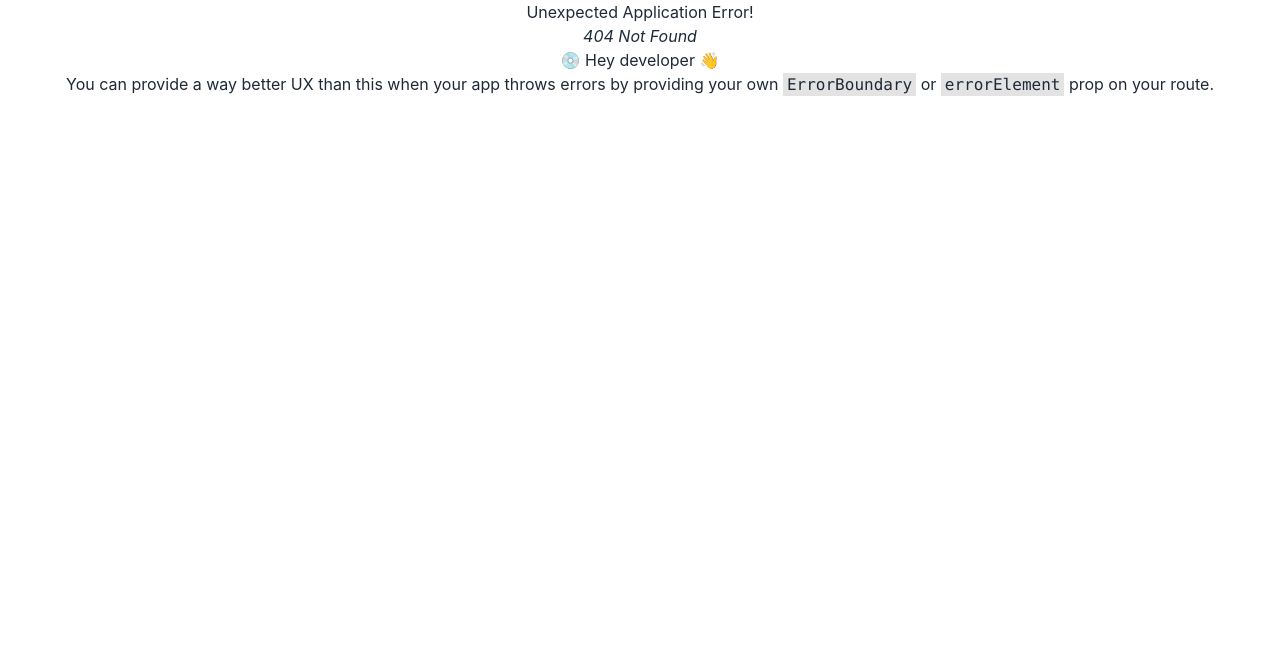
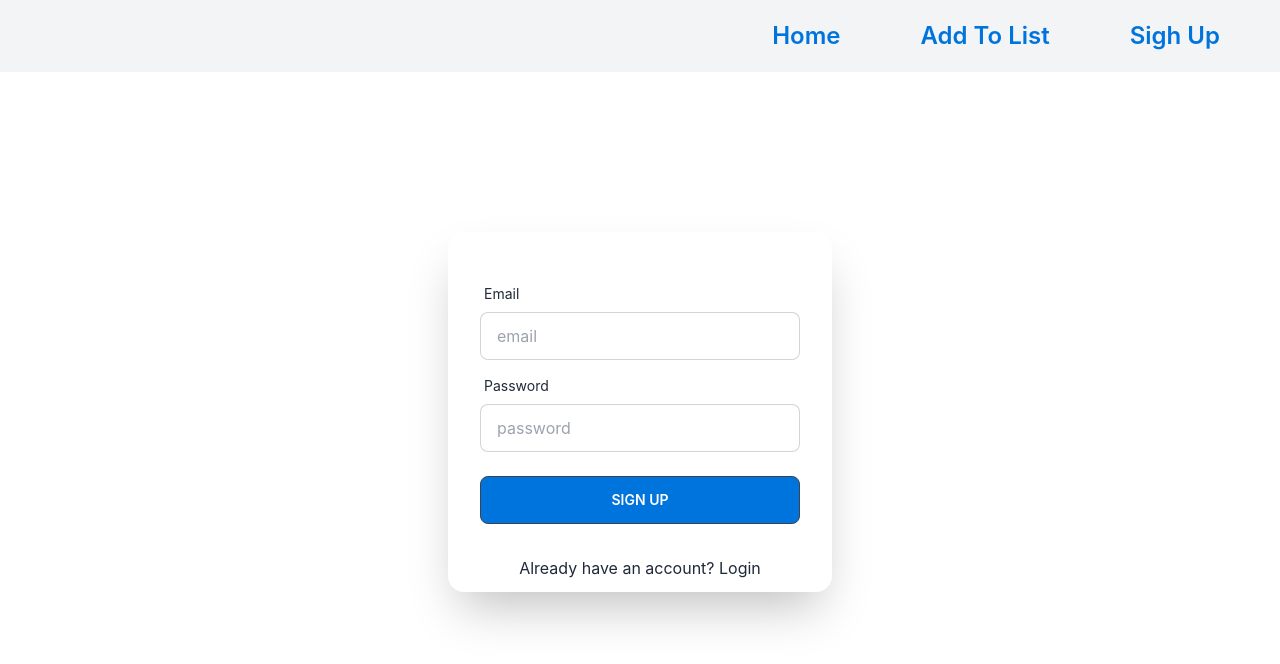
Before and after one commit to md-mahin-islam-mahi/Do-It, a React (Create React App) app: page /signup in a window 1280 px wide. Before the commit this address had no page. Shown: the top 664 px of the page. Built offline with nearby package versions, Linux system fonts and the light colour scheme; no server answers.

Commit message:
added signup and login method

```diff
--- a/package.json
+++ b/package.json
@@ -9,6 +9,7 @@
     "@testing-library/user-event": "^13.5.0",
     "axios": "^1.2.1",
     "daisyui": "^2.43.0",
+    "firebase": "^9.15.0",
     "react": "^18.2.0",
     "react-dom": "^18.2.0",
     "react-router-dom": "^6.4.5",
--- a/src/Components/Pages/Finished/Finished.js
+++ /dev/null
@@ -1,11 +0,0 @@
-import React from 'react';
-
-const Finished = () => {
-    return (
-        <div>
-            <h2>Finished Tasks</h2>
-        </div>
-    );
-};
-
-export default Finished;
--- a/src/Components/Pages/Home/Home.js
+++ b/src/Components/Pages/Home/Home.js
@@ -10,7 +10,7 @@ const Home = () => {
                     <div className="max-w-md">
                         <h3>Welcome to</h3>
                         <h1 className="mb-5 text-5xl font-bold">Do It</h1>
-                        <p className="mb-5">Provident cupiditate voluptatem et in. Quaerat fugiat ut assumenda excepturi exercitationem quasi. In deleniti eaque aut repudiandae et a id nisi.</p>
+                        <p>A ToDo list app</p>
                         <Link to="/myTasks">
                             <button className='btn bg-[#0074DD]'>My Task List</button>
                         </Link>
--- /dev/null
+++ b/src/Components/Pages/SignUp/Login/Login.js
@@ -0,0 +1,31 @@
+import React from 'react';
+import { Link } from 'react-router-dom';
+
+const Login = () => {
+    return (
+        <div>
+            <div className="card flex-shrink-0 mx-auto my-40 max-w-sm shadow-2xl bg-base-100">
+                <div className="card-body">
+                    <div className="form-control">
+                        <label className="label">
+                            <span className="label-text">Email</span>
+                        </label>
+                        <input type="text" placeholder="email" className="input input-bordered" />
+                    </div>
+                    <div className="form-control">
+                        <label className="label">
+                            <span className="label-text">Password</span>
+                        </label>
+                        <input type="text" placeholder="password" className="input input-bordered" />
+                        <label className="label">
+                        </label>
+                    </div>
+                    <input type="submit" value="Login" className='btn bg-[#0074DD]' />
+                </div>
+                <p>Dont have an account? <Link to = "/signup">Sign Up</Link></p>
+            </div>
+        </div>
+    );
+};
+
+export default Login;
--- /dev/null
+++ b/src/Components/Pages/SignUp/SignUp.js
@@ -0,0 +1,55 @@
+import React, { useContext, useState } from 'react';
+import { Link, useNavigate } from 'react-router-dom';
+import { AuthContext } from '../../../Context/AuthProvider';
+
+const SignUp = () => {
+    const {signUp} = useContext(AuthContext);
+    const [error, setError] = useState("");
+    const navigate = useNavigate();
+
+    const createUser = e => {
+        e.preventDefault();
+        const form = e.target;
+        const email = form.email.value;
+        const password = form.password.value;
+
+        signUp(email, password)
+        // .then(res => res.json())
+        .then(data => {
+            if (data) {
+                console.log(data);
+                setError("");
+                navigate("/");
+            }
+        })
+        .catch(err => setError(err));
+    }
+
+    return (
+        <form onSubmit={createUser}>
+            <div className="card flex-shrink-0 mx-auto my-40 max-w-sm shadow-2xl bg-base-100 py-3">
+                <div className="card-body">
+                    <div className="form-control">
+                        <label className="label">
+                            <span className="label-text">Email</span>
+                        </label>
+                        <input name='email' type="text" placeholder="email" className="input input-bordered" />
+                    </div>
+                    <div className="form-control">
+                        <label className="label">
+                            <span className="label-text">Password</span>
+                        </label>
+                        <input name='password' type="password" placeholder="password" className="input input-bordered" />
+                        <label className="label">
+                        </label>
+                    </div>
+                    <input type="submit" value="Sign Up" className='btn bg-[#0074DD]' />
+                </div>
+                <p>Already have an account? <Link to="/login">Login</Link></p>
+                <p className='text-red-500 '>{error.message}</p>
+            </div>
+        </form>
+    );
+};
+
+export default SignUp;
--- a/src/Components/Shared/Header/Header.js
+++ b/src/Components/Shared/Header/Header.js
@@ -1,12 +1,21 @@
-import React from 'react';
+import React, { useContext } from 'react';
 import { Link } from 'react-router-dom';
+import { AuthContext } from '../../../Context/AuthProvider';
 
 const Header = () => {
+    const {user} = useContext(AuthContext);
     return (
-        <div className='bg-gray-100 flex justify-center rounded-lg'>
-            <Link className=' text-2xl font-semibold transition delay-100 text-[#0074DD] hover:text-[#004889] hover:bg-white px-10 py-5' to = "/">Home</Link>
-            <Link className=' text-2xl font-semibold transition delay-100 text-[#0074DD] hover:text-[#004889] hover:bg-white px-10 py-5' to = "/add-to-list">Add To List</Link>
-            <Link className=' text-2xl font-semibold transition delay-100 text-[#0074DD] hover:text-[#004889] hover:bg-white px-10 py-5' to ="/finished">Finishd Tasks</Link>
+        <div className='flex flex-row-reverse justify-between items-center px-5 bg-gray-100'>
+            <div className=' flex justify-center rounded-lg'>
+                <Link className=' text-2xl font-semibold transition delay-100 text-[#0074DD] hover:text-[#004889] hover:bg-white px-10 py-5' to="/">Home</Link>
+                <Link className=' text-2xl font-semibold transition delay-100 text-[#0074DD] hover:text-[#004889] hover:bg-white px-10 py-5' to="/add-to-list">Add To List</Link>
+                <Link className=' text-2xl font-semibold transition delay-100 text-[#0074DD] hover:text-[#004889] hover:bg-white px-10 py-5' to="/signup">Sigh Up</Link>
+            </div>
+            <div>
+                {
+                    user?.email && <p className='text-[#0074DD] text-2xl'>{user.email}</p>
+                }
+            </div>
         </div>
     );
 };
--- /dev/null
+++ b/src/Context/AuthProvider.js
@@ -0,0 +1,47 @@
+import React, { createContext, useEffect, useState } from 'react';
+import { createUserWithEmailAndPassword, getAuth, onAuthStateChanged, signInWithEmailAndPassword } from 'firebase/auth'
+import app from '../Firebase/firebase.config';
+
+export const AuthContext = createContext();
+const auth = getAuth(app);
+
+const AuthProvider = ({ children }) => {
+    const [user, setUser] = useState(null);
+    const [loading, setLoading] = useState(false);
+
+    //* Create a new user;
+    const signUp = (email, password) => {
+        setLoading(true);
+        return createUserWithEmailAndPassword(auth, email, password);
+    }
+
+    // Login Method
+    const login = (email, password) => {
+        setLoading(true);
+        return signInWithEmailAndPassword(auth, email, password);
+    }
+
+    useEffect( () => {
+        const unsubscribe = onAuthStateChanged(auth, currentUser => {
+            setUser(currentUser);
+            setLoading(false);
+        })
+        return () => unsubscribe;
+    }, [])
+
+    const authInfo = {
+        signUp,
+        login,
+        loading,
+        user,
+    }
+    return (
+        <div>
+            <AuthContext.Provider value={authInfo}>
+                {children}
+            </AuthContext.Provider>
+        </div>
+    );
+};
+
+export default AuthProvider;
--- a/src/index.js
+++ b/src/index.js
@@ -8,6 +8,7 @@ import {
   QueryClient,
   QueryClientProvider,
 } from '@tanstack/react-query'
+import AuthProvider from './Context/AuthProvider';
 
 const queryClient = new QueryClient()
 const root = ReactDOM.createRoot(document.getElementById('root'));
@@ -15,7 +16,9 @@ root.render(
   <React.StrictMode>
     <ToastContainer />
     <QueryClientProvider client={queryClient}>
-      <App />
+      <AuthProvider>
+        <App />
+      </AuthProvider>
     </QueryClientProvider>
   </React.StrictMode>
 );
```
Also changed, not shown: src/Routes/Routes.js (+8 -3 lines), 2 other files (tests, documents, lock files or other folders).
